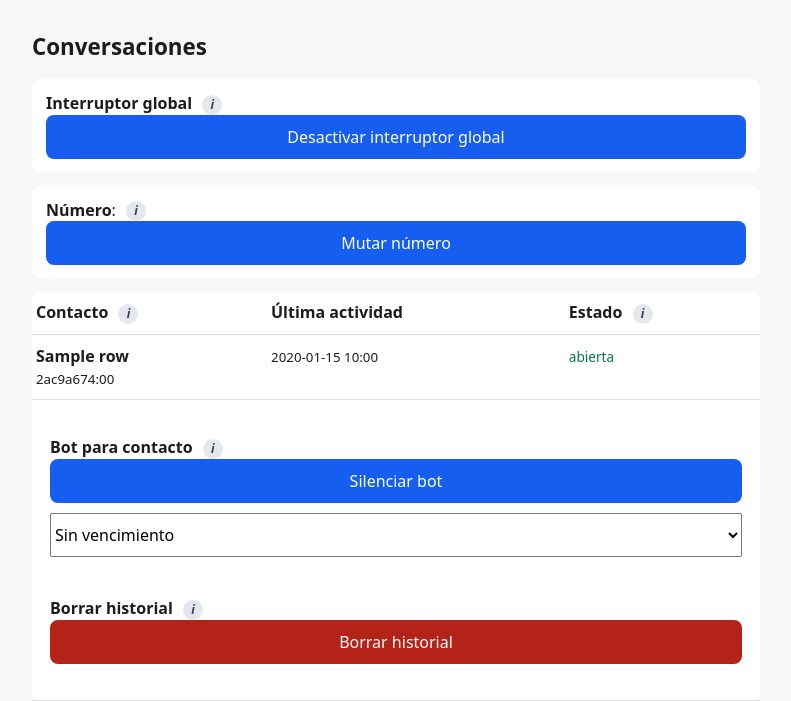
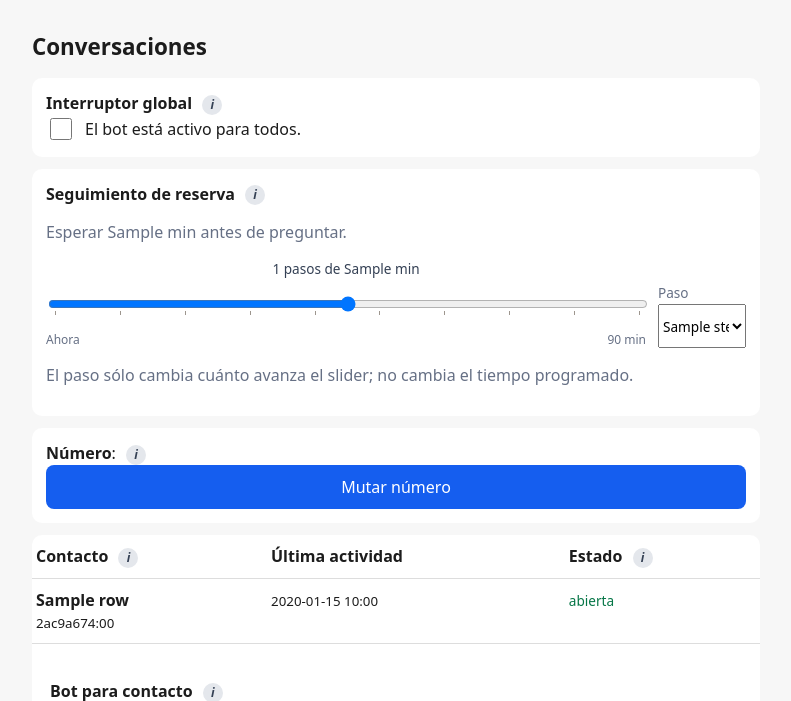
Before and after one commit to enderNT/eros2.0, a FastAPI app: template src/agente/web/templates/contact_list.html in a window 1280 px wide. Shown: the top 701 px of the page, without its empty margins (244-1035 px from the left). Run offline with FastAPI, Linux system fonts and the light colour scheme; the template is opened without the code that fills it: most values are stand-ins (such as "Sample title", 1, 10 or a date in 2020); parts of the project's set-up code (start-up, migrations or seed data) failed here and were passed over.

Commit message:
feat: add configurable booking follow-up controls

```diff
--- a/src/agente/app.py
+++ b/src/agente/app.py
@@ -13,7 +13,7 @@ import asyncio
 import logging
 from collections.abc import AsyncIterator
 from contextlib import asynccontextmanager, suppress
-from datetime import UTC, datetime, timedelta
+from datetime import UTC, datetime
 from typing import TYPE_CHECKING
 
 from fastapi import FastAPI
@@ -28,6 +28,7 @@ from .adapters.store.contacts import SqliteContactsRepository
 from .adapters.store.messages import SqliteMessagesRepository
 from .adapters.store.mutes import SqliteMutesRepository
 from .adapters.store.outbox import SqliteOutboxRepository
+from .adapters.store.settings import SqliteRuntimeSettingsRepository
 from .adapters.store.summaries import SqliteSummariesRepository
 from .adapters.store.traces import SqliteTracesRepository
 from .config import Settings, load_settings
@@ -82,6 +83,8 @@ def create_app(settings: Settings | None = None) -> FastAPI:
         appointments = SqliteAppointmentsRepository(app.state.db)
         app.state.booking_tokens = SqliteBookingTokensRepository(app.state.db)
         outbox = SqliteOutboxRepository(app.state.db)
+        runtime_settings = SqliteRuntimeSettingsRepository(app.state.db)
+        app.state.runtime_settings = runtime_settings
         model = AnthropicClient(
             cfg.anthropic_api_key,
             cfg.anthropic_model_conversation,
@@ -139,7 +142,9 @@ def create_app(settings: Settings | None = None) -> FastAPI:
             mutes=SqliteMutesRepository(app.state.db),
             channel=app.state.channel,
             timezone=cfg.calendly_timezone,
-            delay=timedelta(minutes=cfg.booking_followup_minutes),
+            delay_minutes=lambda: runtime_settings.booking_followup_minutes(
+                cfg.booking_followup_minutes
+            ),
         )
         app.state.booking_followups = followups
         app.state.inbound = InboundService(
--- a/src/agente/ports/store.py
+++ b/src/agente/ports/store.py
@@ -107,6 +107,12 @@ class OutboxRow:
     due_at: datetime
     booking_token: str | None
     slot_utc: datetime | None
+
+
+class RuntimeSettingsRepository(Protocol):
+    def booking_followup_minutes(self, default: int) -> int: ...
+
+    def set_booking_followup_minutes(self, minutes: int, now: datetime) -> None: ...
 
 
 @dataclass(frozen=True, slots=True)
--- a/src/agente/web/static/style.css
+++ b/src/agente/web/static/style.css
@@ -5,11 +5,25 @@ header { margin-bottom: 16px; } h1 { font-size: 1.4rem; }
 .card, .form-action, table { background: white; border-radius: 10px; padding: 14px; margin: 12px 0; width: 100%; }
 form { display: grid; gap: 10px; } input, select, button { min-height: 44px; font: inherit; }
 button { border: 0; border-radius: 8px; padding: 8px 14px; background: #155eef; color: white; }
+button.secondary { background: #e4e7ec; color: #344054; }
 table { border-collapse: collapse; } th, td { text-align: left; padding: 10px 4px; vertical-align: top; border-bottom: 1px solid #ddd; }
 .error { color: #b42318; }.badge { font-size: .85rem; }.muted { color: #b42318; }
 /* Destructive and irreversible: it should not look like the other buttons. */
 button.danger { background: #b42318; }
 .subtle { color: #667085; }
+.range-row { display: grid; grid-template-columns: 1fr 88px; align-items: end; gap: 12px; }
+.range-slider { min-width: 0; }
+.slider-step-count { display: block; margin-bottom: 2px; color: #344054; font-size: .85rem; text-align: center; }
+.range-row input[type="range"] { min-height: 44px; width: 100%; }
+.slider-stepper { display: grid; gap: 2px; color: #667085; font-size: .85rem; }
+.range-row select { width: 88px; }
+.slider-bounds { display: flex; justify-content: space-between; color: #667085; font-size: .75rem; }
+.toggle-row { display: flex; align-items: center; gap: 10px; }
+.toggle-row input { width: 22px; min-height: 22px; }
+.confirm-dialog { max-width: min(420px, calc(100vw - 32px)); border: 0; border-radius: 12px; padding: 0; box-shadow: 0 12px 40px rgb(16 24 40 / .25); }
+.confirm-dialog::backdrop { background: rgb(16 24 40 / .45); }
+.confirm-dialog form { padding: 20px; } .confirm-dialog h2 { margin: 0; font-size: 1.1rem; }
+.dialog-actions { display: flex; justify-content: flex-end; gap: 10px; margin-top: 8px; }
 .badge-active { color: #067647; } .badge-ended { color: #667085; }
 /* Inline help. <details> so a thumb can open it; a hover tooltip is useless on a phone. */
 .hint { display: inline-block; vertical-align: middle; margin-left: 6px; }
--- a/src/agente/web/templates/base.html
+++ b/src/agente/web/templates/base.html
@@ -9,5 +9,49 @@
 </head>
 <body>
 <div class="page">{% block body %}{% endblock %}</div>
+<dialog id="global-change-dialog" class="confirm-dialog">
+  <form method="dialog">
+    <h2>¿Guardar cambio global?</h2>
+    <p>Este cambio afectará el comportamiento del bot para todos los contactos.</p>
+    <div class="dialog-actions">
+      <button value="cancel" class="secondary">Cancelar</button>
+      <button id="confirm-global-change" type="button">Guardar</button>
+    </div>
+  </form>
+</dialog>
+<script>
+  let pendingGlobalForm = null;
+  function revealGlobalSave(form) {
+    const save = form.querySelector('.global-save');
+    if (!save) return;
+    if (form.elements.minutes) {
+      save.hidden = Number(form.elements.minutes.value) === Number(form.dataset.savedMinutes);
+    } else {
+      save.hidden = form.elements.muted.checked === (form.dataset.savedMuted === 'true');
+    }
+  }
+  function confirmGlobalChange(form) {
+    if (form.dataset.confirmed === 'true') {
+      delete form.dataset.confirmed;
+      return true;
+    }
+    pendingGlobalForm = form;
+    const dialog = document.getElementById('global-change-dialog');
+    if (dialog && dialog.showModal) {
+      dialog.showModal();
+    } else if (window.confirm('¿Guardar cambio global?')) {
+      form.dataset.confirmed = 'true';
+      form.requestSubmit();
+    }
+    return false;
+  }
+  document.getElementById('confirm-global-change').addEventListener('click', function () {
+    if (!pendingGlobalForm) return;
+    pendingGlobalForm.dataset.confirmed = 'true';
+    document.getElementById('global-change-dialog').close();
+    pendingGlobalForm.requestSubmit();
+    pendingGlobalForm = null;
+  });
+</script>
 </body>
 </html>
--- /dev/null
+++ b/src/agente/web/templates/booking_followup_control.html
@@ -0,0 +1,30 @@
+{% from "macros.html" import hint %}
+<div class="form-action booking-followup-control">
+  <label for="booking-followup-slider"><strong>Seguimiento de reserva</strong>
+    {{ hint("Si el paciente recibe un enlace de agenda y no responde ni confirma la cita, el bot pregunta una sola vez después de este lapso. El ajuste es global y aplica a los enlaces nuevos.") }}
+  </label>
+  <p class="subtle">Esperar <output id="booking-followup-value">{{ booking_followup_minutes }}</output> min antes de preguntar.</p>
+  <form id="booking-followup-form" hx-post="/admin/booking-followup" hx-target="#booking-followup" hx-swap="outerHTML"
+    data-saved-minutes="{{ booking_followup_minutes }}" onsubmit="return confirmGlobalChange(this)">
+    <div class="range-row">
+      <div class="range-slider">
+        <output class="slider-step-count" id="booking-followup-step-count">{{ booking_followup_step_count }} pasos de {{ booking_followup_slider_step }} min</output>
+        <input id="booking-followup-slider" name="minutes" type="range"
+          min="{{ booking_followup_min|default(0) }}" max="{{ booking_followup_max|default(90) }}"
+          step="{{ booking_followup_slider_step|default(1) }}"
+          list="booking-followup-ticks" value="{{ booking_followup_minutes }}"
+          oninput="document.getElementById('booking-followup-value').value=this.value;revealGlobalSave(this.form)">
+        <datalist id="booking-followup-ticks">{% for tick in range(0, booking_followup_max|default(90) + 1, booking_followup_slider_step|default(1)) %}<option value="{{ tick }}">{% endfor %}</datalist>
+        <div class="slider-bounds"><span>Ahora</span><span>90 min</span></div>
+      </div>
+      <label class="slider-stepper" for="booking-followup-stepper">Paso
+      <select id="booking-followup-stepper" name="slider_step" aria-label="Paso del slider en minutos"
+        onchange="const step=Number(this.value);document.getElementById('booking-followup-slider').step=step;document.getElementById('booking-followup-step-count').textContent=(90/step)+' pasos de '+step+' min'">
+        {% for step in booking_followup_steps %}<option value="{{ step }}"{% if step == booking_followup_slider_step %} selected{% endif %}>{{ step }} min</option>{% endfor %}
+      </select>
+      </label>
+    </div>
+    <button class="global-save" type="submit" hidden>Guardar cambio global</button>
+  </form>
+  <p class="subtle">El paso sólo cambia cuánto avanza el slider; no cambia el tiempo programado.</p>
+</div>
--- a/src/agente/web/templates/contact_list.html
+++ b/src/agente/web/templates/contact_list.html
@@ -5,6 +5,7 @@
 <header><h1>Conversaciones</h1></header>
 {% if error %}<p class="error">{{ error }}</p>{% endif %}
 <div id="kill-switch">{% include "global_kill_switch.html" %}</div>
+<div id="booking-followup">{% include "booking_followup_control.html" %}</div>
 {% set phone_number_id = request.app.state.settings.kapso_phone_number_id %}
 {% set number_muted = number_muted %}
 <div id="number-switch">{% include "number_mute_toggle.html" %}</div>
--- a/src/agente/web/templates/global_kill_switch.html
+++ b/src/agente/web/templates/global_kill_switch.html
@@ -3,16 +3,13 @@
   <label><strong>Interruptor global</strong>
     {{ hint("Apaga el bot por completo: ningún número, ningún contacto recibe respuesta. Es el «parar todo ahora»; los mensajes siguen llegando a la bandeja de Kapso para que los conteste una persona.") }}
   </label>
-  {% if global_muted %}
-  <p class="muted">El bot está apagado para todos.</p>
-  <form hx-post="/admin/global" hx-target="closest .form-action" hx-swap="outerHTML">
-    <input type="hidden" name="muted" value="false">
-    <button type="submit">Activar bot (interruptor global)</button>
+  <form hx-post="/admin/global" hx-target="closest .form-action" hx-swap="outerHTML"
+    data-saved-muted="{{ 'true' if global_muted else 'false' }}" onsubmit="return confirmGlobalChange(this)">
+    <label class="toggle-row" for="global-muted">
+      <input id="global-muted" name="muted" type="checkbox" value="true"{% if global_muted %} checked{% endif %}
+        onchange="revealGlobalSave(this.form)">
+      <span>{% if global_muted %}El bot está apagado para todos.{% else %}El bot está activo para todos.{% endif %}</span>
+    </label>
+    <button class="global-save" type="submit" hidden>Guardar cambio global</button>
   </form>
-  {% else %}
-  <form hx-post="/admin/global" hx-target="closest .form-action" hx-swap="outerHTML">
-    <input type="hidden" name="muted" value="true">
-    <button type="submit">Desactivar interruptor global</button>
-  </form>
-  {% endif %}
 </div>
```
Also changed, not shown: src/agente/adapters/store/settings.py (added, +41 -0 lines), src/agente/services/followup.py (+7 -3 lines), src/agente/web/panel.py (+55 -0 lines), tests/test_db.py (+14 -1 lines), tests/test_followup.py (+16 -0 lines), tests/test_panel.py (+26 -1 lines), src/agente/adapters/store/migrations/0004_runtime_settings.sql (added), src/agente/adapters/store/migrations/0005_allow_immediate_booking_followup.sql (added).
